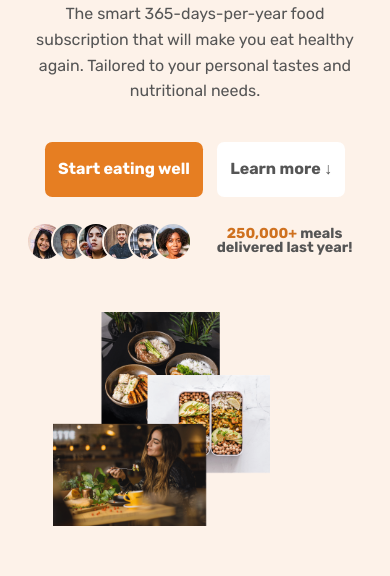
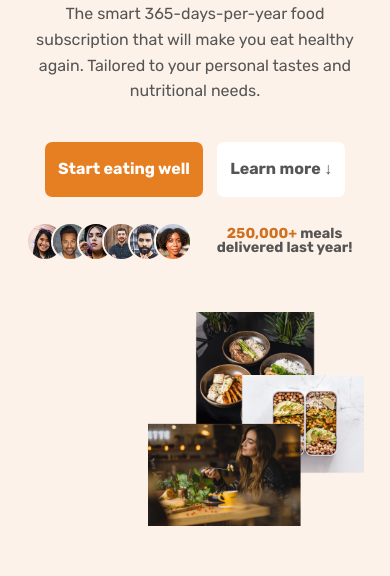
Before and after one commit to Vishwaa-Idiosyncrat/Omnifood, a plain HTML site: page index.html in a window 390 px wide. Shown: the part 268-844 px from the top of the page. Drawn offline with nearby package versions, Linux system fonts and the light colour scheme; some packages are replaced by stand-ins of ours; a script that the page names is missing.

Commit message:
Update media.css

```diff
--- a/css/media.css
+++ b/css/media.css
@@ -81,9 +81,9 @@
     text-align: center;
   }
 
-  .hero-img-box {
-    display: flex;
-    justify-content: center;
+  .hero-img {
+    display: grid;
+    justify-self: end;
   }
 
   .delivered-meals {
@@ -227,6 +227,10 @@
     grid-column: span 2;
     margin-bottom: 3.2rem;
   }
+
+  .hero-img {
+    width: 80%;
+  }
 }
 
 /* ******************************* */
@@ -260,6 +264,8 @@
 
   .hero-img {
     width: 80%;
+    display: grid;
+    justify-self: end;
   }
 
   .logos img {
```
